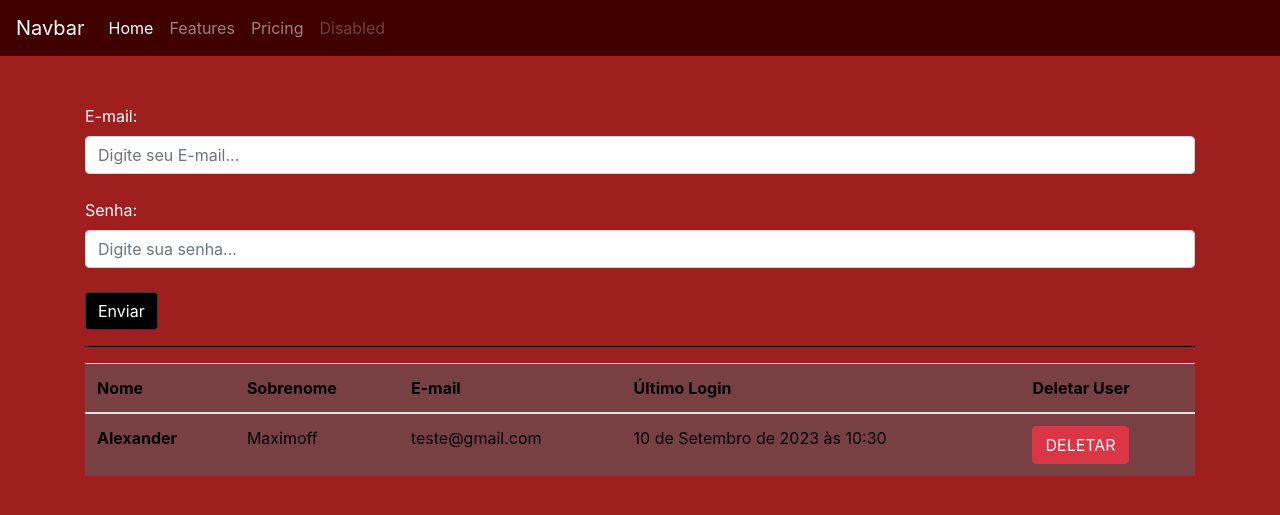
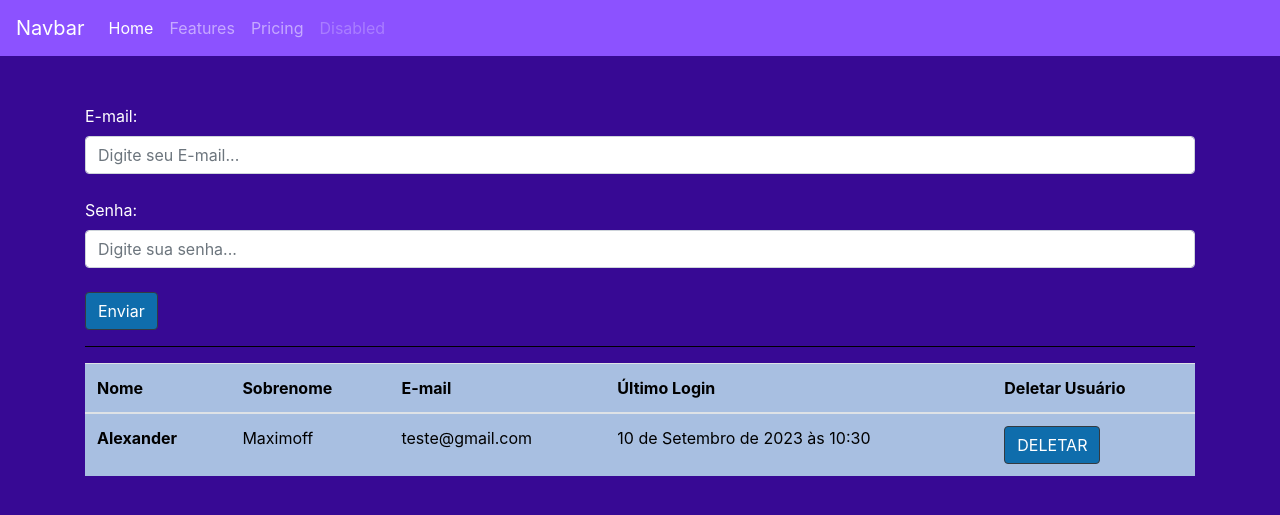
Before and after one commit to petraiosklytometis/tumnus, a Django app: page /auth/cadastrar_vendedor/ in a window 1280 px wide. Shown: the top 515 px of the page. Run offline with Django 4.2, Linux system fonts and the light colour scheme; data comes from the database, SQL or seed files in the repository.

Commit message:
:paintbrush: style: templates && static

```diff
--- a/templates/static/usuarios/css/base.css
+++ b/templates/static/usuarios/css/base.css
@@ -1,10 +1,10 @@
 .fundo{
-    background-color: #9f1f1f;
+    background-color: #370994;
     color: white;
 }
 
 .bg-nav{
-    background-color: #400000;
+    background-color: #8C52FF;
 }
 
 .bg-hr{
@@ -12,11 +12,11 @@
 }
 
 .bg-btn{
-    background-color: black;
+    background-color: rgb(15, 109, 172);
     color: white;
 }
 
 .bg-table{
-    background-color: #794044;
+    background-color: #a8bfe1;
     color: black;
 }
--- a/usuarios/templates/cadastrar_vendedor.html
+++ b/usuarios/templates/cadastrar_vendedor.html
@@ -27,7 +27,7 @@
           <th scope="col">Sobrenome</th>
           <th scope="col">E-mail</th>
           <th scope="col">Último Login</th>
-          <th scope="col">Deletar User</th>
+          <th scope="col">Deletar Usuário</th>
         </tr>
       </thead>
       <tbody>
@@ -42,7 +42,7 @@
                   {{vendedor.last_login}}</td>
                 {% endif %}
 
-            <td><a href="{% url 'delete_user' vendedor.id %}" class='btn btn-danger'>DELETAR</a></td>
+            <td><a href="{% url 'delete_user' vendedor.id %}" class='btn btn-dark bg-btn'>DELETAR</a></td>
           </tr>
         {% endfor %}
       </tbody>
```
